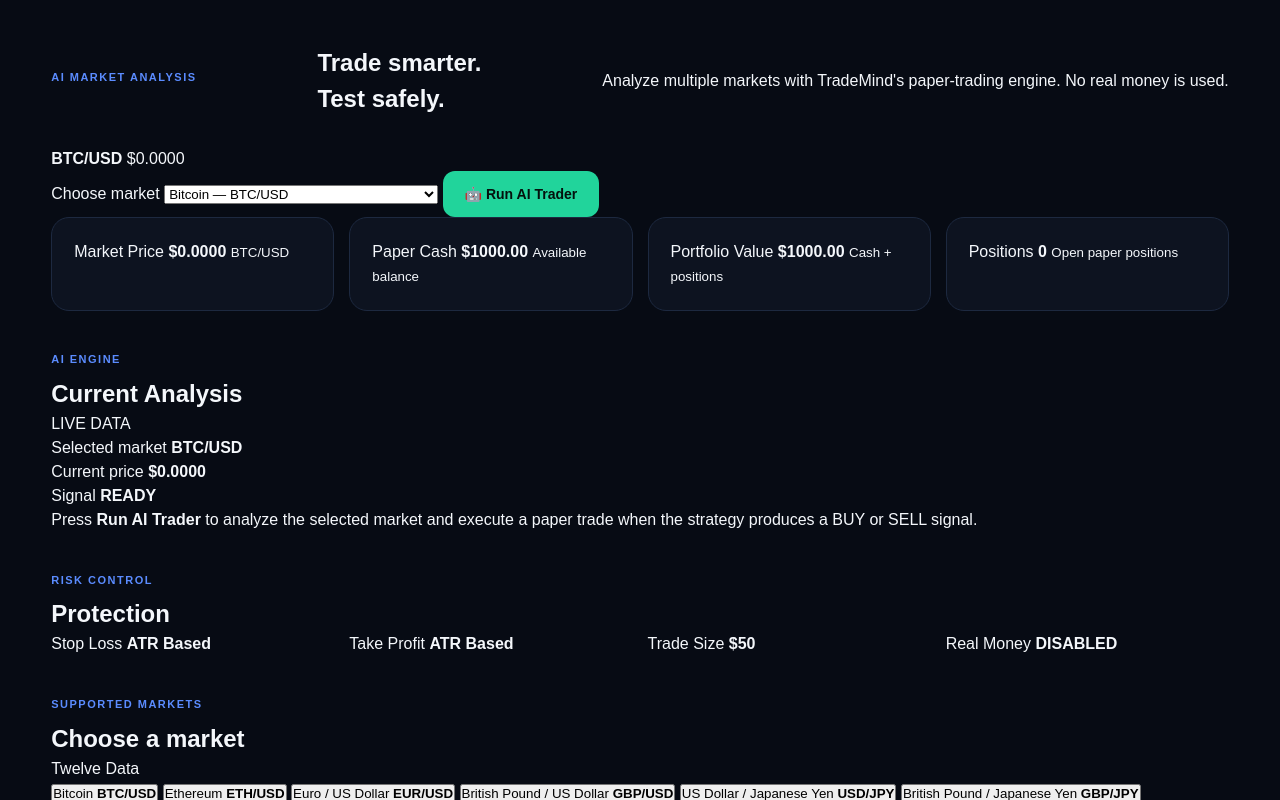
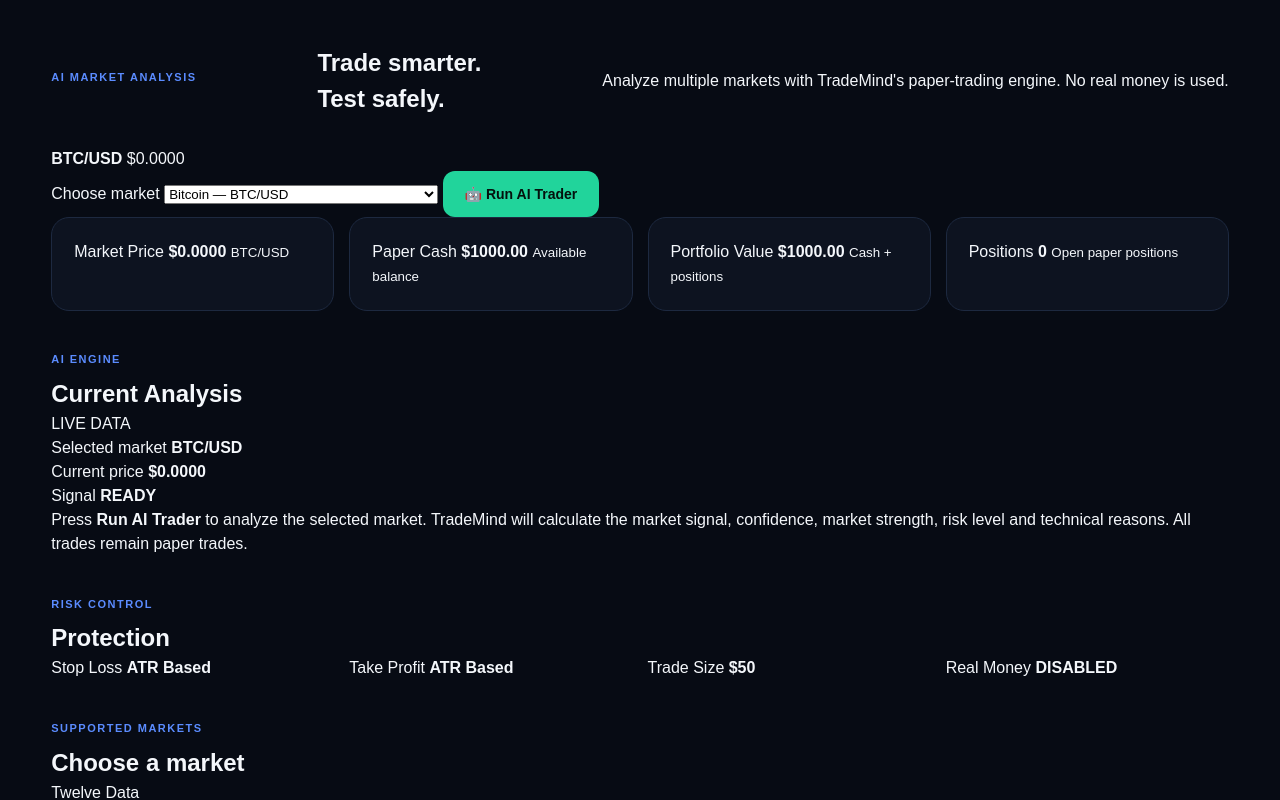
Before and after one commit to izuemmanuel500/ai-trading-bot, a Flask app: page / in a window 1280 px wide. Shown: the part 76-876 px from the top of the page. Run offline with Flask 3, Linux system fonts and the light colour scheme; data comes from the database, SQL or seed files in the repository; data that the repository does not hold is empty.

Commit message:
Update dashboard HTML for styling and content changes

```diff
--- a/templates/dashboard.html
+++ b/templates/dashboard.html
@@ -2,156 +2,245 @@
 <html lang="en">
 <head>
     <meta charset="UTF-8">
+
     <meta name="viewport"
           content="width=device-width, initial-scale=1.0">
 
     <title>TradeMind AI Paper Trading</title>
 
     <link rel="stylesheet"
-          href="{{ url_for('static', filename='style.css', v='3') }}">
+          href="{{ url_for('static', filename='style.css', v='4') }}">
 </head>
 
 <body>
 
 <header class="topbar">
+
     <div class="brand">
-        <div class="brand-logo">TM</div>
+
+        <div class="brand-logo">
+            TM
+        </div>
 
         <div>
             <h2>TradeMind</h2>
             <p>AI Paper Trading</p>
         </div>
+
     </div>
 
     <div class="paper-status">
         <span class="status-dot"></span>
         PAPER MODE
     </div>
+
 </header>
 
 
 <main class="container">
 
+
+    <!-- HERO -->
+
     <section class="hero">
-        <div class="eyebrow">AI MARKET ANALYSIS</div>
 
-        <h1>Trade smarter.<br>Test safely.</h1>
+        <div class="eyebrow">
+            AI MARKET ANALYSIS
+        </div>
+
+        <h1>
+            Trade smarter.<br>
+            Test safely.
+        </h1>
 
         <p>
             Analyze multiple markets with TradeMind's
             paper-trading engine. No real money is used.
         </p>
+
     </section>
 
+
+    <!-- MARKET SELECTOR -->
 
     <section class="market-card">
 
         <div class="market-summary">
-            <strong>{{ selected_market }}</strong>
+
+            <strong>
+                {{ selected_market }}
+            </strong>
 
             <span>
                 ${{ "%.4f"|format(price|default(0, true)) }}
             </span>
+
         </div>
+
 
         <label for="marketSelect">
             Choose market
         </label>
 
+
         <select id="marketSelect"
                 onchange="changeMarket()">
 
             {% for symbol, info in markets.items() %}
+
                 <option value="{{ symbol }}"
                     {% if symbol == selected_market %}
                         selected
                     {% endif %}>
+
                     {{ info.name }} — {{ symbol }}
+
                 </option>
+
             {% endfor %}
 
         </select>
 
+
         <button id="runBotButton"
                 class="run-button"
                 onclick="runBot()">
+
             🤖 Run AI Trader
+
         </button>
 
     </section>
 
 
+    <!-- QUICK STATS -->
+
     <section class="stats-grid">
 
+
         <div class="stat-card">
-            <span>Market Price</span>
 
-            <strong>
-                ${{ "%.4f"|format(price|default(0, true)) }}
+            <span>
+                Market Price
+            </span>
+
+            <strong id="marketPriceValue">
+
+                ${{ "%.4f"|format(
+                    price|default(0, true)
+                ) }}
+
             </strong>
 
-            <small>{{ selected_market }}</small>
+            <small>
+                {{ selected_market }}
+            </small>
+
         </div>
 
 
         <div class="stat-card">
-            <span>Paper Cash</span>
 
-            <strong>
+            <span>
+                Paper Cash
+            </span>
+
+            <strong id="cashValue">
+
                 ${{ "%.2f"|format(
                     portfolio.cash|default(1000, true)
                 ) }}
+
             </strong>
 
-            <small>Available balance</small>
+            <small>
+                Available balance
+            </small>
+
         </div>
 
 
         <div class="stat-card">
-            <span>Portfolio Value</span>
 
-            <strong>
+            <span>
+                Portfolio Value
+            </span>
+
+            <strong id="portfolioValue">
+
                 ${{ "%.2f"|format(
                     portfolio.total_value|default(1000, true)
                 ) }}
+
             </strong>
 
-            <small>Cash + positions</small>
+            <small>
+                Cash + positions
+            </small>
+
         </div>
 
 
         <div class="stat-card">
-            <span>Positions</span>
 
-            <strong>
+            <span>
+                Positions
+            </span>
+
+            <strong id="positionsCount">
+
                 {{ portfolio.positions|length }}
+
             </strong>
 
-            <small>Open paper positions</small>
+            <small>
+                Open paper positions
+            </small>
+
         </div>
+
 
     </section>
 
 
+    <!-- AI ANALYSIS -->
+
     <section class="section">
 
-        <div class="eyebrow">AI ENGINE</div>
+        <div class="eyebrow">
+            AI ENGINE
+        </div>
 
-        <h2>Current Analysis</h2>
+        <h2>
+            Current Analysis
+        </h2>
 
-        <div class="analysis-card">
+
+        <!-- IMPORTANT:
+             JavaScript writes the live AI result here.
+        -->
+
+        <div id="analysisResult"
+             class="analysis-card">
+
 
             <div class="analysis-status">
                 LIVE DATA
             </div>
 
+
             <p>
                 Selected market
-                <strong>{{ selected_market }}</strong>
+
+                <strong>
+                    {{ selected_market }}
+                </strong>
             </p>
+
 
             <p>
                 Current price
+
                 <strong>
                     ${{ "%.4f"|format(
                         price|default(0, true)
@@ -159,62 +248,125 @@
                 </strong>
             </p>
 
+
             <p>
                 Signal
-                <strong>READY</strong>
+
+                <strong>
+                    READY
+                </strong>
             </p>
 
+
             <p class="analysis-note">
-                Press <strong>Run AI Trader</strong> to analyze
-                the selected market and execute a paper trade
-                when the strategy produces a BUY or SELL signal.
+
+                Press
+                <strong>Run AI Trader</strong>
+                to analyze the selected market.
+
+                TradeMind will calculate the market
+                signal, confidence, market strength,
+                risk level and technical reasons.
+
+                All trades remain paper trades.
+
             </p>
+
 
         </div>
 
     </section>
 
 
+    <!-- RISK CONTROL -->
+
     <section class="section">
 
-        <div class="eyebrow">RISK CONTROL</div>
+        <div class="eyebrow">
+            RISK CONTROL
+        </div>
 
-        <h2>Protection</h2>
+        <h2>
+            Protection
+        </h2>
+
 
         <div class="risk-grid">
 
+
             <div>
-                <span>Stop Loss</span>
-                <strong>ATR Based</strong>
+
+                <span>
+                    Stop Loss
+                </span>
+
+                <strong>
+                    ATR Based
+                </strong>
+
             </div>
 
+
             <div>
-                <span>Take Profit</span>
-                <strong>ATR Based</strong>
+
+                <span>
+                    Take Profit
+                </span>
+
+                <strong>
+                    ATR Based
+                </strong>
+
             </div>
 
+
             <div>
-                <span>Trade Size</span>
-                <strong>$50</strong>
+
+                <span>
+                    Trade Size
+                </span>
+
+                <strong>
+                    $50
+                </strong>
+
             </div>
 
+
             <div>
-                <span>Real Money</span>
-                <strong>DISABLED</strong>
+
+                <span>
+                    Real Money
+                </span>
+
+                <strong>
+                    DISABLED
+                </strong>
+
             </div>
+
 
         </div>
 
     </section>
 
 
+    <!-- SUPPORTED MARKETS -->
+
     <section class="section">
 
-        <div class="eyebrow">SUPPORTED MARKETS</div>
+        <div class="eyebrow">
+            SUPPORTED MARKETS
+        </div>
 
-        <h2>Choose a market</h2>
+        <h2>
+            Choose a market
+        </h2>
 
-        <p class="muted">Twelve Data</p>
+        <p class="muted">
+            Twelve Data
+        </p>
+
 
         <div class="market-buttons">
 
@@ -225,7 +377,10 @@
                     onclick="selectMarket('{{ symbol }}')">
 
                     {{ info.name }}
-                    <strong>{{ symbol }}</strong>
+
+                    <strong>
+                        {{ symbol }}
+                    </strong>
 
                 </button>
 
@@ -236,21 +391,33 @@
     </section>
 
 
+    <!-- OPEN POSITIONS -->
+
     <section class="section">
 
-        <div class="eyebrow">OPEN POSITIONS</div>
+        <div class="eyebrow">
+            OPEN POSITIONS
+        </div>
 
-        <h2>Paper Portfolio</h2>
+        <h2>
+            Paper Portfolio
+        </h2>
+
 
         {% if portfolio.positions %}
 
+
             <div class="positions">
+
 
                 {% for position in portfolio.positions %}
 
+
                     <div class="position-card">
 
+
                         <div>
+
                             <strong>
                                 {{ position.market }}
                             </strong>
@@ -261,9 +428,12 @@
                                     position.quantity
                                 ) }}
                             </span>
+
                         </div>
 
+
                         <div>
+
                             <span>
                                 Entry:
                                 ${{ "%.4f"|format(
@@ -277,9 +447,12 @@
                                     position.current_price
                                 ) }}
                             </span>
+
                         </div>
 
+
                         <div>
+
                             <strong>
                                 Value:
                                 ${{ "%.2f"|format(
@@ -293,28 +466,42 @@
                                     position.pnl
                                 ) }}
                             </span>
+
                         </div>
+
 
                     </div>
 
+
                 {% endfor %}
+
 
             </div>
 
+
         {% else %}
 
+
             <div class="empty-state">
+
                 No open paper positions.
+
             </div>
 
+
         {% endif %}
+
 
     </section>
 
 
+    <!-- PAPER TRADING WARNING -->
+
     <section class="warning-card">
 
-        <strong>⚠️ PAPER TRADING ONLY</strong>
+        <strong>
+            ⚠️ PAPER TRADING ONLY
+        </strong>
 
         <p>
             TradeMind currently uses simulated money.
@@ -323,14 +510,16 @@
 
     </section>
 
+
 </main>
 
 
 <script src="{{ url_for(
     'static',
     filename='app.js',
-    v='3'
+    v='4'
 ) }}"></script>
 
+
 </body>
-    </html>
+                    </html>
```
